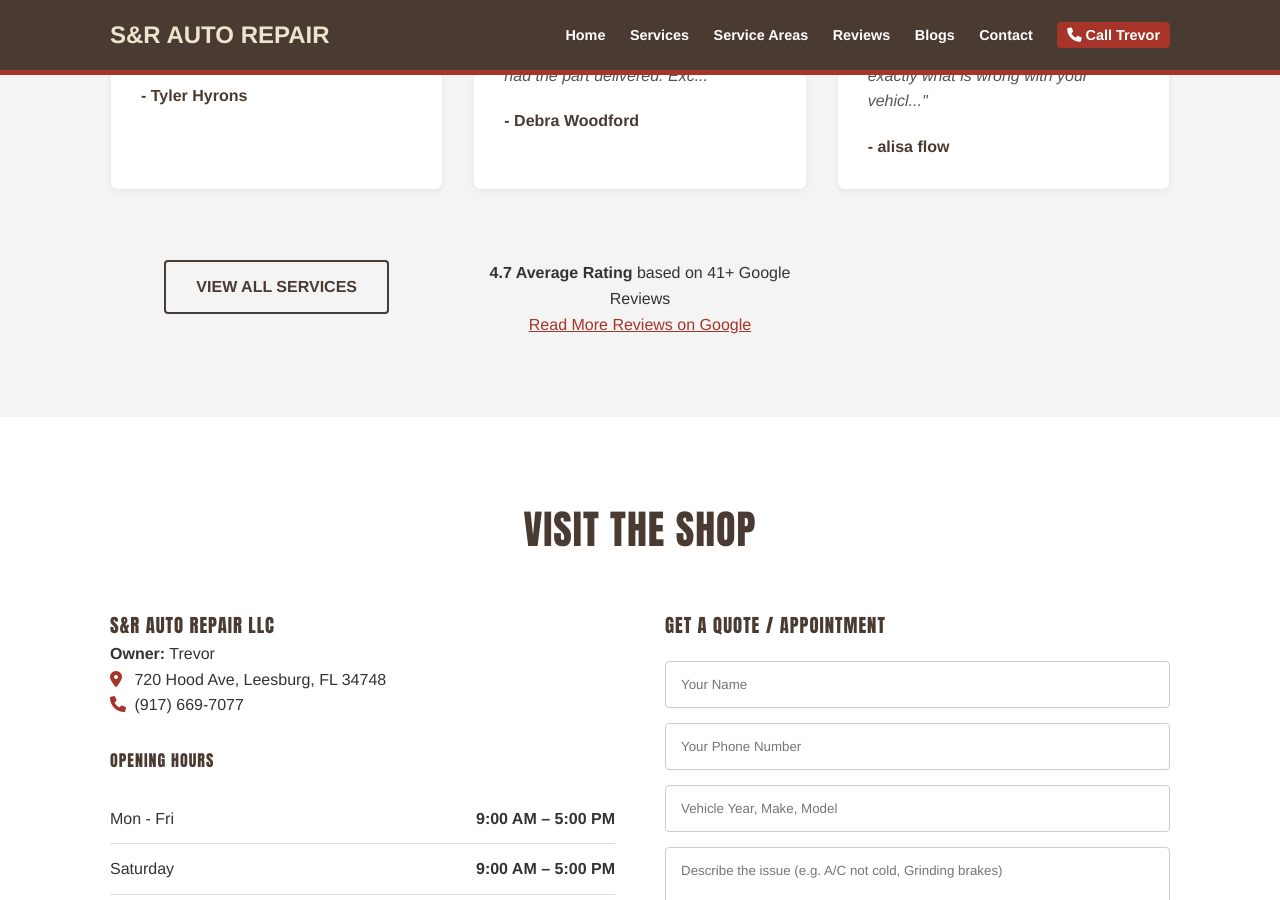
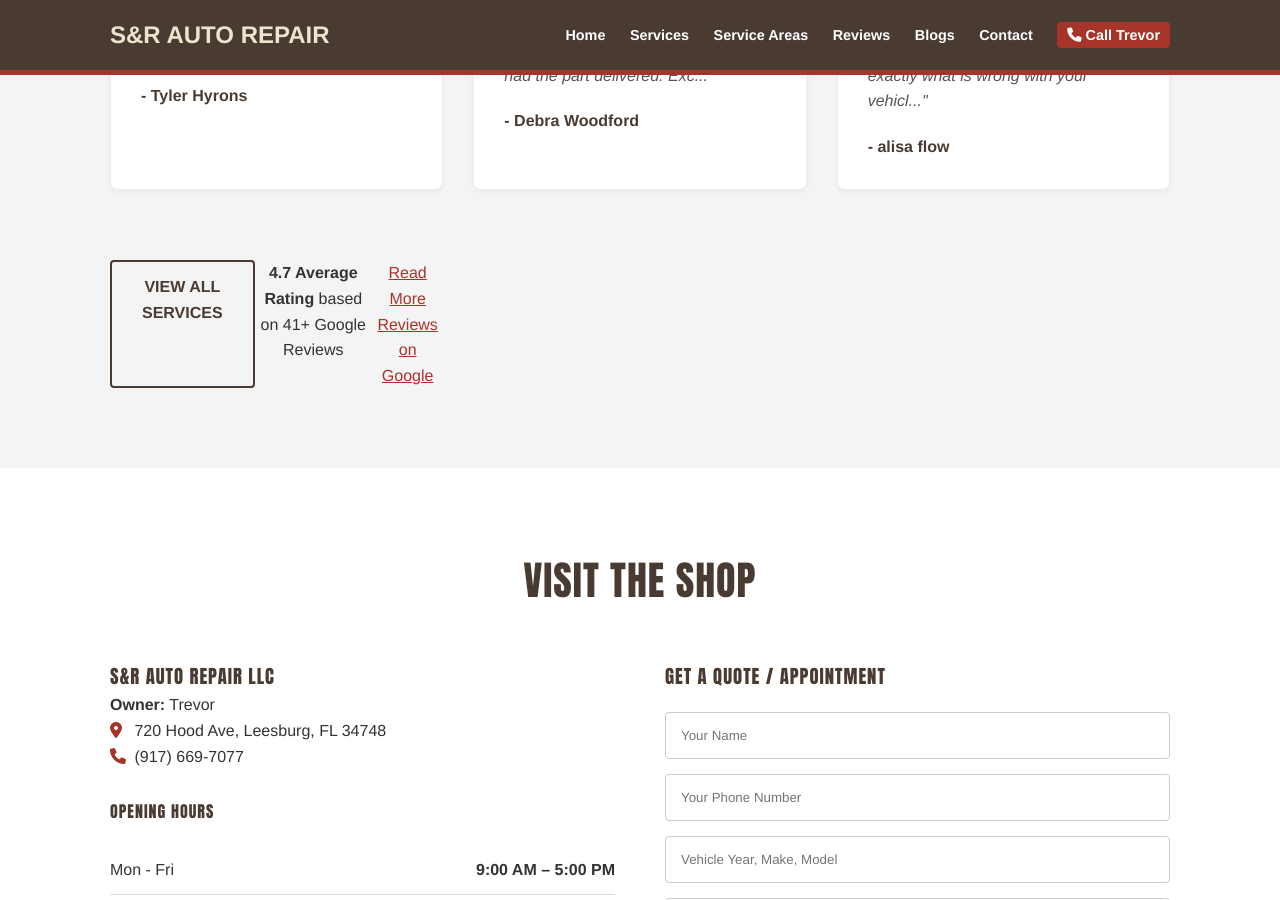
Before and after one commit to JamesBrownR/S-R-Auto-Repair, a Jekyll site: the page built from index.html, in a window 1280 px wide and 900 px high, scrolled down 2245 px. Built offline with Jekyll 4.4.1, drawn with Linux system fonts in a browser that asks for light colours.

Commit message:
Update index.html

```diff
--- a/index.html
+++ b/index.html
@@ -106,12 +106,11 @@
                 </div>
             </div>
             {% endfor %}
-               <div style="text-align: center; margin-top: 40px;">
+               <div style="text-align: center; display:flex; flex-direction: row; justify-content:center; margin-top: 40px;">
             <a href="{{ site.baseurl }}/reviews/" class="btn btn-outline">View All Services</a>
 
-        </div>
 
-        <div style="text-align: center; margin-top: 40px;">
+
             <p><strong>4.7 Average Rating</strong> based on 41+ Google Reviews</p>
             <a href="https://www.google.com/maps/place/S%26R+Auto+Repair+LLC/@28.8038734,-82.1936339,11z/data=!4m10!1m2!2m1!1sS%26R+Auto+eustis!3m6!1s0x88e7c1d0189fa40f:0x886026699906a047!8m2!3d28.8038734!4d-81.8887633!15sCg9TJlIgQXV0byBldXN0aXNaESIPcyZyIGF1dG8gZXVzdGlzkgEQYXV0b19yZXBhaXJfc2hvcJoBRENpOURRVWxSUVVOdlpFTm9kSGxqUmpsdlQyMXNhR013VW5CT00xWjRaRVZPVldWV09USk9XRmw1VTNwV1dtTXhSUkFC4AEA-gEECBMQQA!16s%2Fg%2F11gj6_w2yk?entry=ttu&g_ep=EgoyMDI2MDIxMS4wIKXMDSoASAFQAw%3D%3D" target="_blank" style="color: var(--primary-red); text-decoration: underline;">Read More Reviews on Google</a>
         </div>
```
